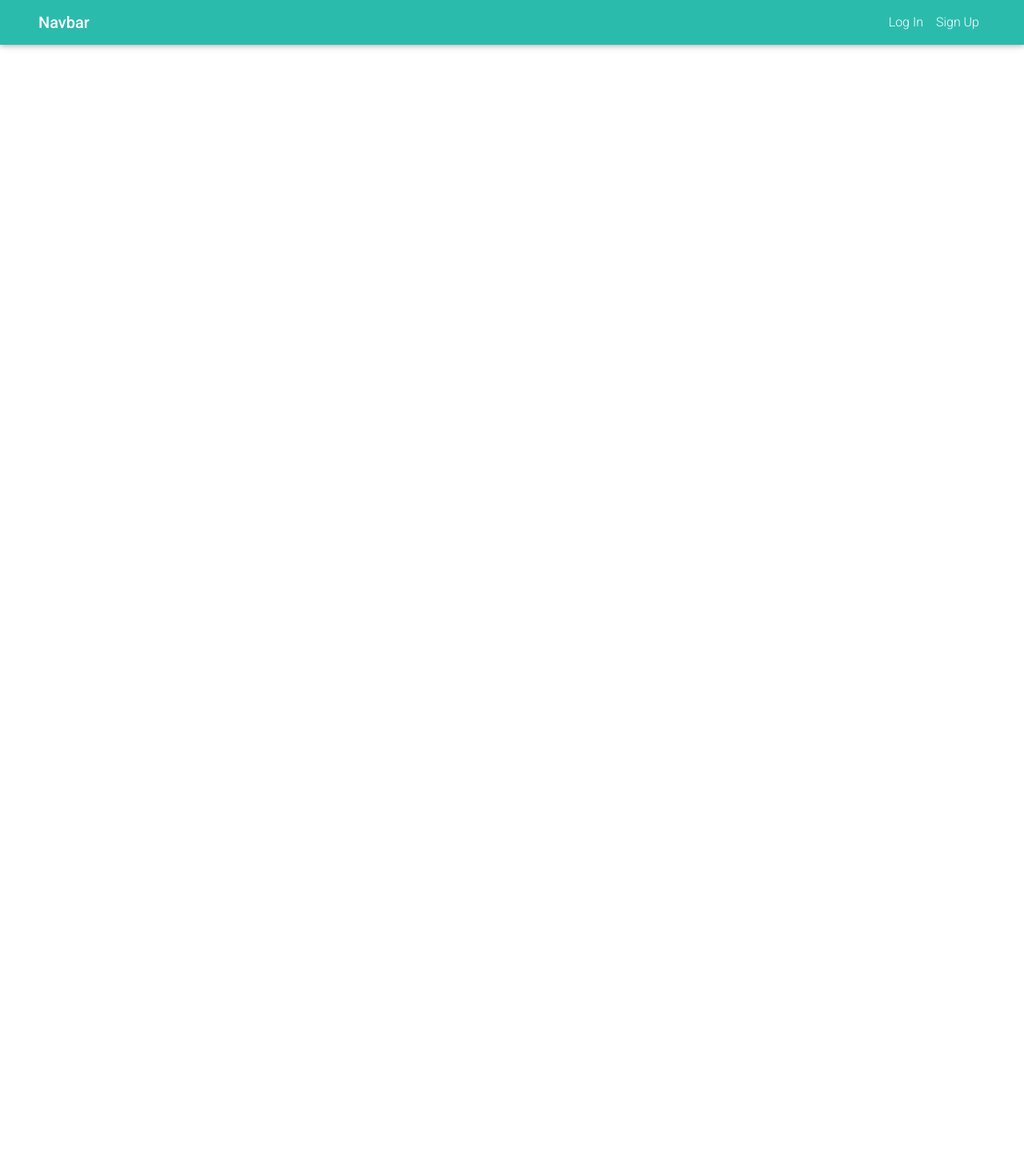
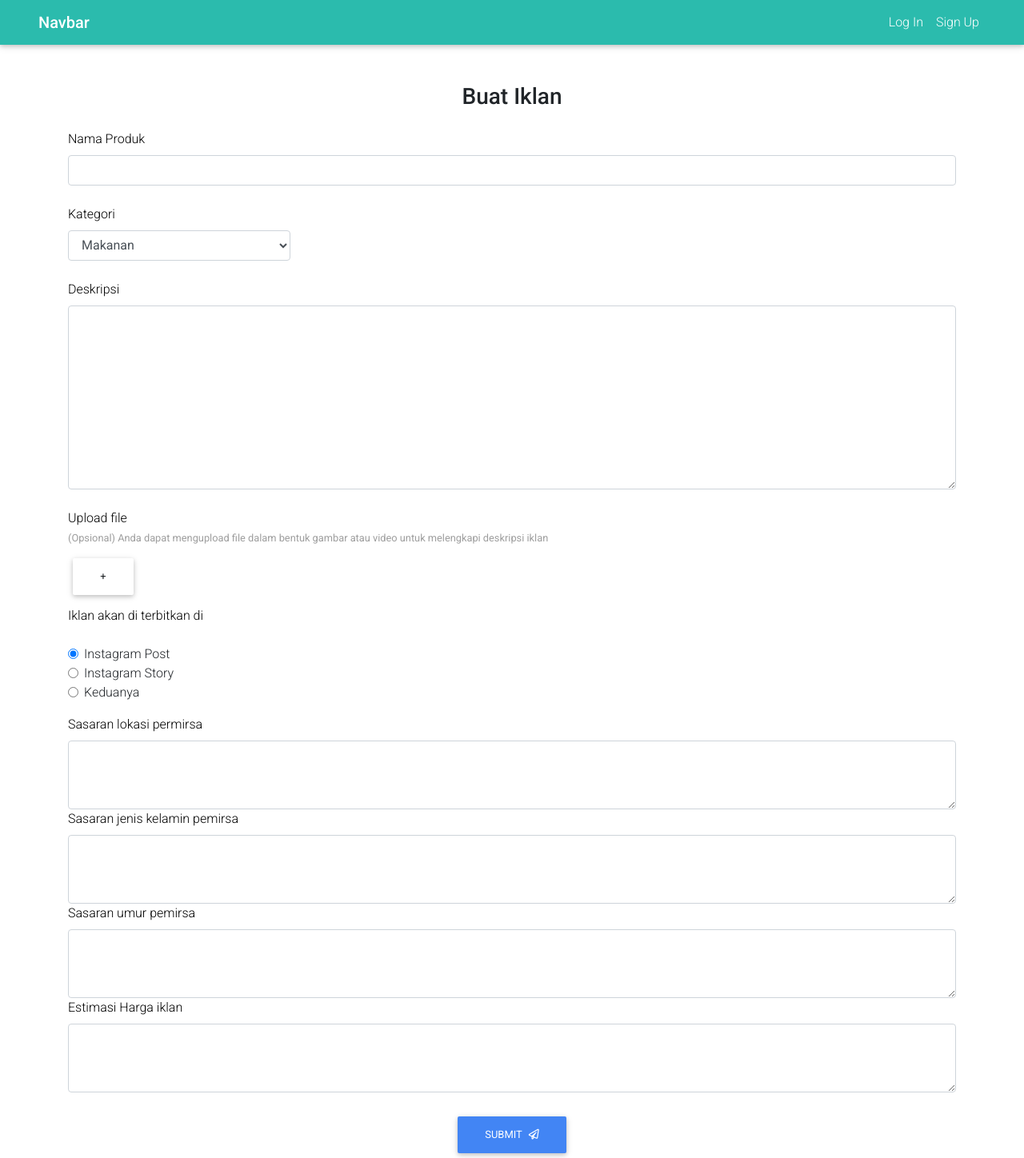
Before and after one commit to fikar46/diendorse, a React (Create React App) app: page /create-ads in a window 1280 px wide. Shown: the whole page at 80% size. Before the commit the page ends 800 px from the top, so only its background shows below. Built offline with nearby package versions, Linux system fonts and the light colour scheme.

Commit message:
dashboard create project

```diff
--- a/src/App.js
+++ b/src/App.js
@@ -11,6 +11,8 @@ import { connect} from 'react-redux'
 import {onRegisterSuccess} from './redux/actions'
 import EmailVerification from './pages/SignUp/EmailVerification'
 import FindInfluencer from './pages/ProductList/FindInfluencer'
+import CreateProjectAds from './pages/ProductList/CreateProjectAds';
+import Dashboard from './pages/Dashboard/Dashboard';
 
 
 class App extends Component {
@@ -46,8 +48,10 @@ class App extends Component {
             <Route path='/signup' component={SignUp} />
             <Route path='/role' component={RoleValdiation} />
             <Route path='/find-business' component={Jobs} />
-             <Route path='/find-influencer' component={FindInfluencer} />
+            <Route path='/find-influencer' component={FindInfluencer} />
             <Route path='/email-verification' component={EmailVerification} />
+            <Route path='/create-ads' component={CreateProjectAds} />
+            <Route path='/dashboard' component={Dashboard} />
           </Switch>
         }
       </div>
--- /dev/null
+++ b/src/pages/Dashboard/Dashboard.jsx
@@ -0,0 +1,11 @@
+import React, { Component } from 'react'
+
+export default class Dashboard extends Component {
+    render() {
+        return (
+            <div>
+                <h1>Dashboard</h1>
+            </div>
+        )
+    }
+}
--- /dev/null
+++ b/src/pages/ProductList/CreateProjectAds.jsx
@@ -0,0 +1,98 @@
+import React, { Component } from 'react'
+import { MDBContainer, MDBInput, MDBBtn, MDBIcon } from 'mdbreact';
+export default class CreateProjectAds extends Component {
+    state = {
+        radio: 2
+      }
+    optionCategory=()=>{
+
+    }
+    onClickPlatform = (nr) => () => {
+        this.setState({
+          radio: nr
+        });
+      }
+    render() {
+        return (
+            <div className=" pt-5">
+                    <MDBContainer>
+                            <form>
+                                <p className="h3 text-center mb-4">Buat Iklan</p>
+                                <label htmlFor="defaultFormContactNameEx" className="black-text">
+                                Nama Produk
+                                </label>
+                                <input type="text" id="defaultFormContactNameEx" className="form-control" />
+                                <br />
+                                <label htmlFor="defaultFormContactEmailEx" className="black-text">
+                                Kategori
+                                </label>
+                                <br/>
+                                <select className="form-control col-3" onChange={this.optionCategory}>
+                                    <option value="1">Makanan</option>
+                                    <option value="2">Minuman</option>
+                                    <option value="x">Lain lain</option>
+                                </select>
+                                <br />
+                                <label htmlFor="defaultFormContactSubjectEx" className="black-text">
+                                Deskripsi
+                                </label>
+                                <textarea type="text" id="defaultFormContactMessageEx" className="form-control" rows="9" />
+                                <br />
+                                <label htmlFor="defaultFormContactMessageEx" className="black-text">
+                                Upload file<br/>
+                                <small className="grey-text">(Opsional) Anda dapat mengupload file dalam bentuk gambar atau video untuk melengkapi deskripsi iklan</small>
+                                </label><br/>
+                                <div>
+                                    <button className="btn">+</button><br/>
+                                </div>
+                                <label htmlFor="defaultFormContactMessageEx" className="black-text mt-2">
+                                Iklan akan di terbitkan di
+                                </label>
+                                 <div className="my-3">
+        <div className="form-check">
+          <input className="form-check-input" type="radio" name="exampleRadios" id="exampleRadios1" defaultValue="option1" defaultChecked />
+          <label className="form-check-label" htmlFor="exampleRadios1">
+            Instagram Post
+          </label>
+        </div>
+        <div className="form-check">
+          <input className="form-check-input" type="radio" name="exampleRadios" id="exampleRadios2" defaultValue="option2" />
+          <label className="form-check-label" htmlFor="exampleRadios2">
+            Instagram Story
+          </label>
+        </div>
+        <div className="form-check">
+          <input className="form-check-input" type="radio" name="exampleRadios" id="exampleRadios3" defaultValue="option3" />
+          <label className="form-check-label" htmlFor="exampleRadios3">
+            Keduanya
+          </label>
+        </div>
+      </div>
+                                <label htmlFor="defaultFormContactMessageEx" className="black-text">
+                                Sasaran lokasi permirsa
+                                </label>
+                                <textarea type="text" id="defaultFormContactMessageEx" className="form-control" rows="3" />
+                                <label htmlFor="defaultFormContactMessageEx" className="black-text">
+                                Sasaran jenis kelamin pemirsa
+                                </label>
+                                <textarea type="text" id="defaultFormContactMessageEx" className="form-control" rows="3" />
+                                <label htmlFor="defaultFormContactMessageEx" className="black-text">
+                                Sasaran umur pemirsa
+                                </label>
+                                <textarea type="text" id="defaultFormContactMessageEx" className="form-control" rows="3" />
+                                <label htmlFor="defaultFormContactMessageEx" className="black-text">
+                                Estimasi Harga iklan
+                                </label>
+                                <textarea type="text" id="defaultFormContactMessageEx" className="form-control" rows="3" />
+                                <div className="text-center mt-4">
+                                        <MDBBtn color="primary"  type="submit">
+                                            Submit
+                                            <MDBIcon far icon="paper-plane" className="ml-2" />
+                                        </MDBBtn>
+                                        </div>
+                                    </form>
+                    </MDBContainer>
+            </div>
+        )
+    }
+}
```
Also changed, not shown: 1 other file (tests, documents, lock files or other folders).
